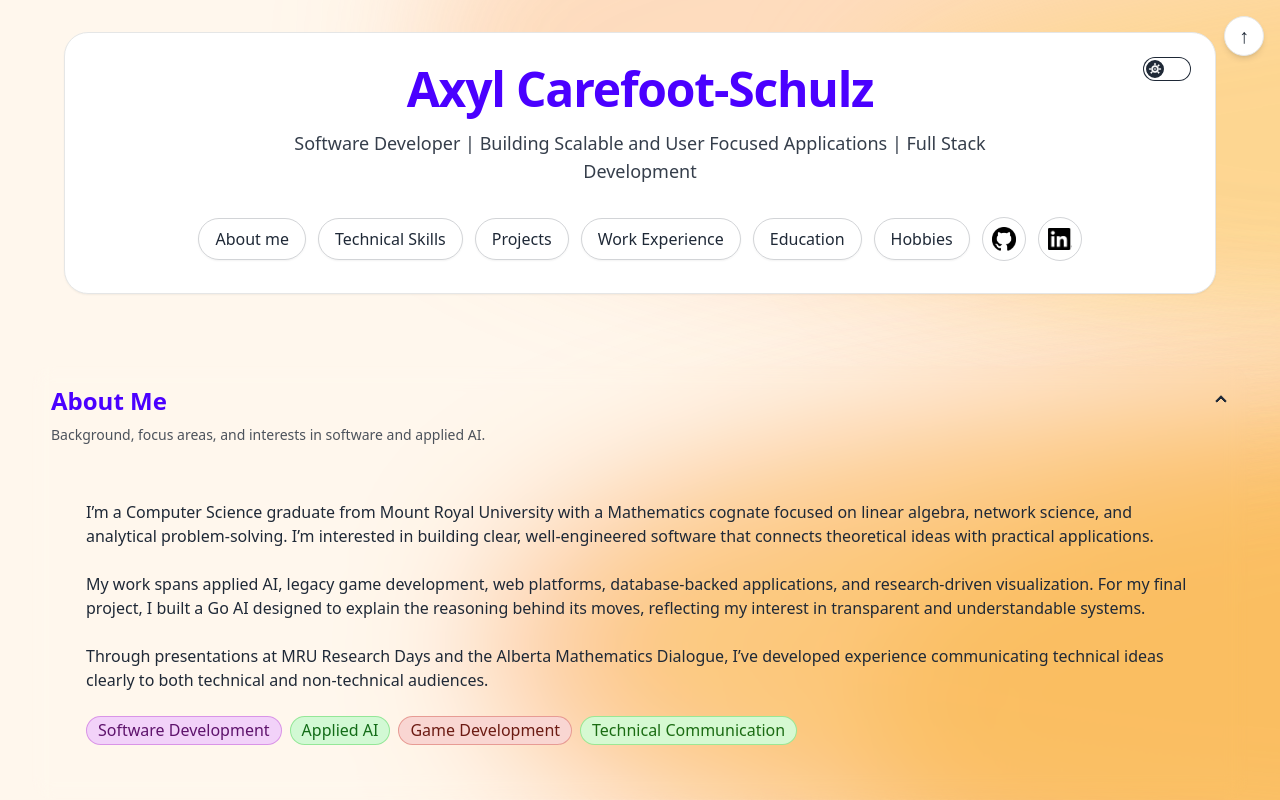
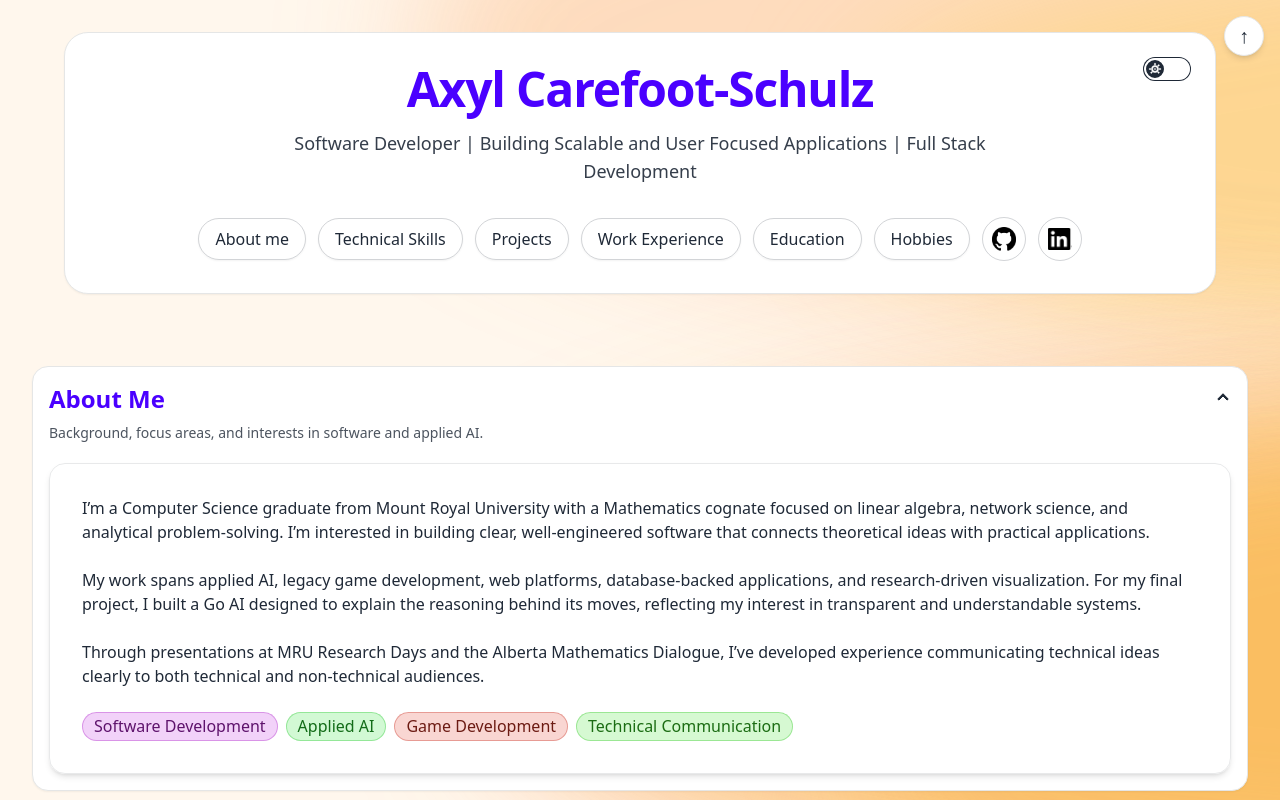
Before and after one commit to axyl-casc/portfolio_code, a React (Vite) app: page / in a window 1280 px wide. Shown: the top 800 px of the page. Built offline with nearby package versions, Linux system fonts and the light colour scheme.

Commit message:
Revert "Restyle container borders"

```diff
--- a/src/components/Section.tsx
+++ b/src/components/Section.tsx
@@ -9,7 +9,7 @@ type SectionProps = {
 
 export function Section({ title, description, children, id }: SectionProps) {
   return (
-    <section id={id} className="collapse collapse-arrow section-container">
+    <section id={id} className="collapse collapse-arrow bg-base-100 border border-base-300 shadow-sm">
       <input type="checkbox" defaultChecked />
       <div className="collapse-title">
         <h2 className="text-2xl font-semibold text-primary">{title}</h2>
--- a/src/styles/index.css
+++ b/src/styles/index.css
@@ -171,86 +171,17 @@
     background-color: #020617;
   }
 
-  /* --------------------------------------------------------------------------
-     Container border playground
-     Tweak these custom properties to quickly try different container styles.
-     -------------------------------------------------------------------------- */
-  :root {
-    /* Controls how thick the decorative border ring appears. */
-    --container-border-width: 2px;
-    /* Controls how round the outer border corners are. */
-    --container-radius: 1.25rem;
-    /* Controls the transparent gap between the border ring and card content. */
-    --container-border-gap: 1px;
-    /* Controls the default card fill; lower alpha lets the animated backdrop show through. */
-    --container-surface-alpha: 0.82;
-    /* Controls the card background blur strength. */
-    --container-backdrop-blur: 10px;
-    /* Controls the default shadow size and softness. */
-    --container-shadow: 0 14px 35px hsl(var(--n) / 0.13);
-    /* Controls the brighter hover shadow. */
-    --container-hover-shadow: 0 22px 48px hsl(var(--p) / 0.23);
-    /* Controls the light-theme gradient border colors. */
-    --container-border-gradient: linear-gradient(135deg, hsl(var(--p) / 0.8), hsl(var(--s) / 0.55), hsl(var(--a) / 0.72));
-    /* Option: use this for a warmer orange/yellow border. */
-    /* --container-border-gradient: linear-gradient(135deg, #fb923c, #facc15, #f97316); */
-    /* Option: use this for a cooler blue/cyan border. */
-    /* --container-border-gradient: linear-gradient(135deg, #38bdf8, #818cf8, #22d3ee); */
-    /* Option: use this for a subtle single-color border. */
-    /* --container-border-gradient: linear-gradient(135deg, hsl(var(--p) / 0.45), hsl(var(--p) / 0.18)); */
-    /* Controls the small glossy highlight inside the card. */
-    --container-inner-glow: radial-gradient(circle at top left, hsl(var(--p) / 0.16), transparent 34rem);
-  }
-
-  :root[data-theme='dark'] {
-    /* Dark theme border colors; swap with the options above if you want matching themes. */
-    --container-border-gradient: linear-gradient(135deg, hsl(var(--p) / 0.88), hsl(var(--s) / 0.62), hsl(var(--a) / 0.72));
-    /* Dark theme shadow is slightly stronger for extra separation from the page. */
-    --container-shadow: 0 16px 42px hsl(222 47% 4% / 0.52);
-    /* Dark theme hover shadow adds a colored bloom. */
-    --container-hover-shadow: 0 24px 58px hsl(var(--p) / 0.32);
-    /* Dark theme glow uses a brighter tint so the surface does not feel flat. */
-    --container-inner-glow: radial-gradient(circle at top left, hsl(var(--p) / 0.22), transparent 32rem);
-  }
-
-  .content-card,
-  .section-container {
-    @apply relative overflow-hidden text-base-content;
-    border: var(--container-border-width) solid transparent;
-    border-radius: var(--container-radius);
-    background:
-      linear-gradient(hsl(var(--b1) / var(--container-surface-alpha)), hsl(var(--b1) / var(--container-surface-alpha))) padding-box,
-      var(--container-border-gradient) border-box;
-    box-shadow: var(--container-shadow);
-    backdrop-filter: blur(var(--container-backdrop-blur));
-  }
-
-  .content-card::before,
-  .section-container::before {
-    @apply pointer-events-none absolute inset-0;
-    content: '';
-    border-radius: calc(var(--container-radius) - var(--container-border-gap));
-    background: var(--container-inner-glow);
-    opacity: 0.85;
-  }
-
-  .content-card > *,
-  .section-container > * {
-    @apply relative z-10;
-  }
-
-  .section-container {
-    /* Option: increase this alpha for more solid accordion containers. */
-    --container-surface-alpha: 0.88;
-    /* Option: increase this width for chunkier section borders. */
-    --container-border-width: 3px;
+  .content-card {
+    @apply border border-base-content/10 shadow-md rounded-2xl text-base-content;
+    background-color: hsl(var(--b1) / 0.78);
+    backdrop-filter: blur(6px);
   }
 
   .content-card--interactive:hover {
-    @apply -translate-y-0.5;
-    box-shadow: var(--container-hover-shadow);
-    filter: saturate(1.08);
+    @apply shadow-xl;
+    border-color: hsl(var(--p) / 0.35);
     outline: none;
+    box-shadow: var(--tw-shadow);
   }
 
   .other-project-card {
```
